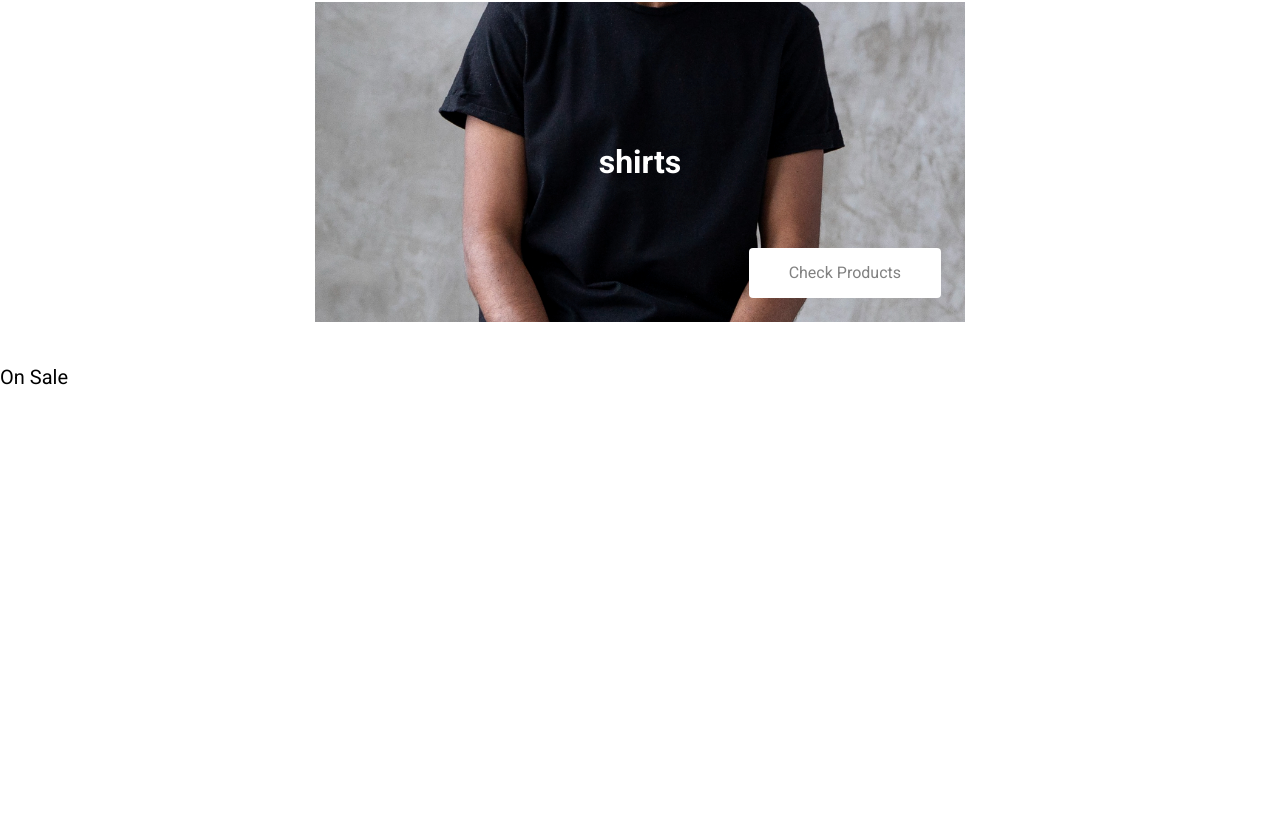
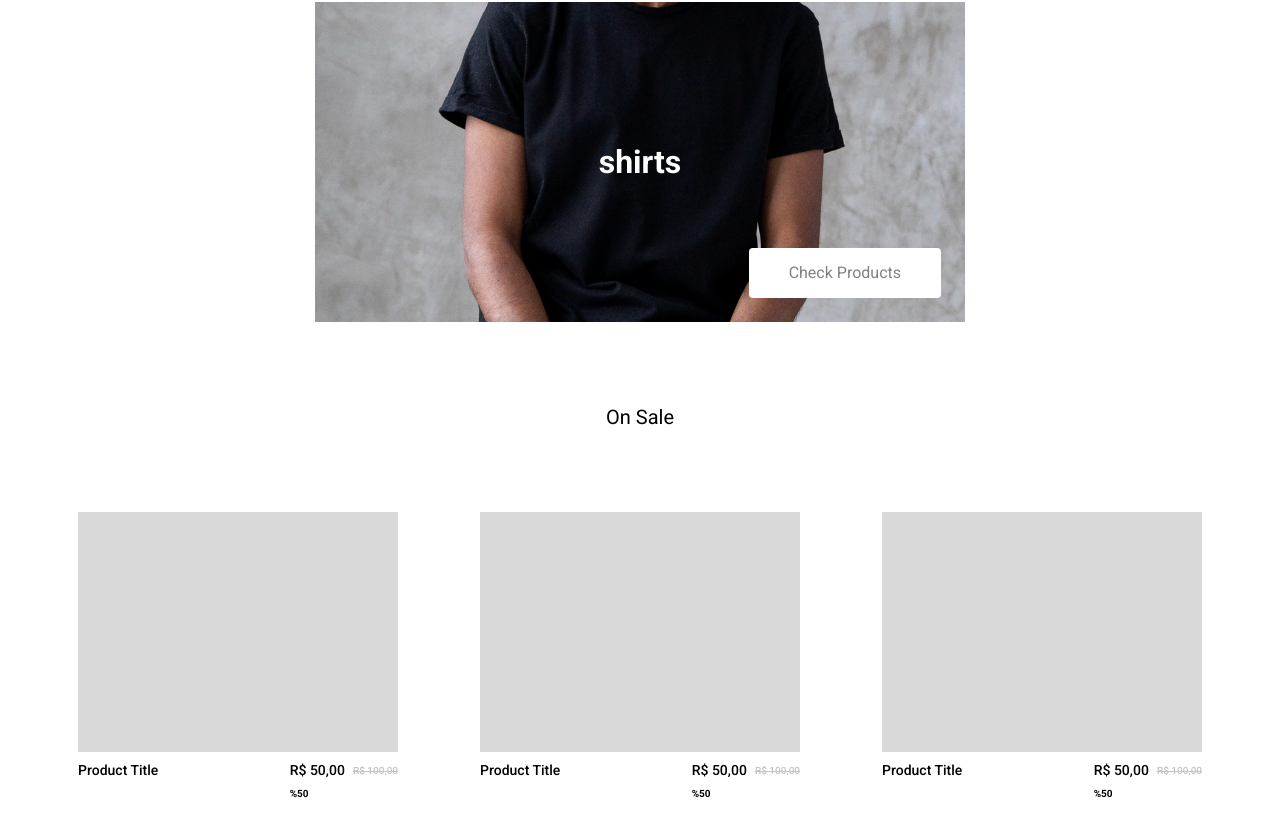
Before and after one commit to Rafael-Urei/ecommerce, a Next.js app: page / in a window 1280 px wide. Shown: the part 732-1568 px from the top of the page. Before the commit the page ends 1124 px from the top, so only its background shows below. Built offline with nearby package versions, Linux system fonts and the light colour scheme; a web font is replaced by a local one.

Commit message:
Created the product paper

```diff
--- /dev/null
+++ b/app/components/category-paper.tsx
@@ -0,0 +1,26 @@
+import Image from "next/image";
+
+type Props = {
+  title: string;
+  img: string;
+};
+
+export function CategoryPaperComponent({ title, img }: Props) {
+  return (
+    <div className="relative flex items-center justify-center w-[650px] h-[320px] cursor-pointer bg-slate-200">
+      <h1 className="absolute z-10 text-white font-bold text-[32px]">
+        {title}
+      </h1>
+      <Image
+        src={img}
+        alt=""
+        fill
+        style={{ objectFit: "cover" }}
+        className="hover:opacity-40 duration-300"
+      />
+      <button className="absolute duration-300 right-6 bottom-6 px-[40px] h-[50px] text-[#818181] bg-white rounded hover:bg-black hover:text-white">
+        Check Products
+      </button>
+    </div>
+  );
+}
--- /dev/null
+++ b/app/components/panel.tsx
@@ -0,0 +1,3 @@
+export function PanelComponent() {
+  return <div></div>;
+}
--- a/app/components/product-paper.tsx
+++ b/app/components/product-paper.tsx
@@ -1,26 +1,19 @@
-import Image from "next/image";
-
-type Props = {
-  title: string;
-  img: string;
-};
-
-export function ProductsPaperComponent({ title, img }: Props) {
+export default function ProductPaperComponent() {
   return (
-    <div className="relative flex items-center justify-center w-[650px] h-[320px] cursor-pointer bg-slate-200">
-      <h1 className="absolute z-10 text-white font-bold text-[32px]">
-        {title}
-      </h1>
-      <Image
-        src={img}
-        alt=""
-        fill
-        style={{ objectFit: "cover" }}
-        className="hover:opacity-40 duration-300"
-      />
-      <button className="absolute duration-300 right-6 bottom-6 px-[40px] h-[50px] text-[#818181] bg-white rounded hover:bg-black hover:text-white">
-        Check Products
-      </button>
+    <div className="w-[320px] h-auto">
+      <div className="w-[320px] h-[240px] bg-[#D9D9D9]"></div>
+      <div className="flex justify-between pt-2">
+        <h1 className="text-sm font-medium">Product Title</h1>
+        <div>
+          <div className="flex items-center gap-2">
+            <span className="text-sm font-medium">R$ 50,00</span>
+            <span className="text-[10px] font-medium text-[#C3C3C3] line-through">
+              R$ 100,00
+            </span>
+          </div>
+          <span className="text-[10px] font-bold">%50</span>
+        </div>
+      </div>
     </div>
   );
 }
--- a/app/page.tsx
+++ b/app/page.tsx
@@ -1,10 +1,10 @@
 import Image from "next/image";
 import BasicLayout from "./layouts/basic-layout";
-import { MoveRight } from "lucide-react";
 import { Ingrid_Darling } from "next/font/google";
 import { ArrowRight } from "./components/icons";
 import Link from "next/link";
-import { ProductsPaperComponent } from "./components/product-paper";
+import { CategoryPaperComponent } from "./components/category-paper";
+import ProductPaperComponent from "./components/product-paper";
 
 const ingrid_darling = Ingrid_Darling({ subsets: ["latin"], weight: ["400"] });
 
@@ -32,12 +32,19 @@ export default function Home() {
           </button>
         </div>
       </article>
-      <section className="flex flex-wrap gap-4 items-center justify-around py-10 px-5">
-        <ProductsPaperComponent title="sneakers" img="/sneaker.jpeg" />
-        <ProductsPaperComponent title="shirts" img="/shirt.jpeg" />
+      <section className="flex flex-wrap gap-4 items-center justify-around pt-10 px-5">
+        <CategoryPaperComponent title="sneakers" img="/sneaker.jpeg" />
+        <CategoryPaperComponent title="shirts" img="/shirt.jpeg" />
       </section>
-      <section>
-        <h1 className="text-[20px]">On Sale</h1>
+      <section className="flex flex-col items-center py-20">
+        <h1 className="text-[20px] pb-20">On Sale</h1>
+        <div>
+          <div className="px-10 flex gap-[82px]">
+            <ProductPaperComponent />
+            <ProductPaperComponent />
+            <ProductPaperComponent />
+          </div>
+        </div>
       </section>
     </BasicLayout>
   );
```
